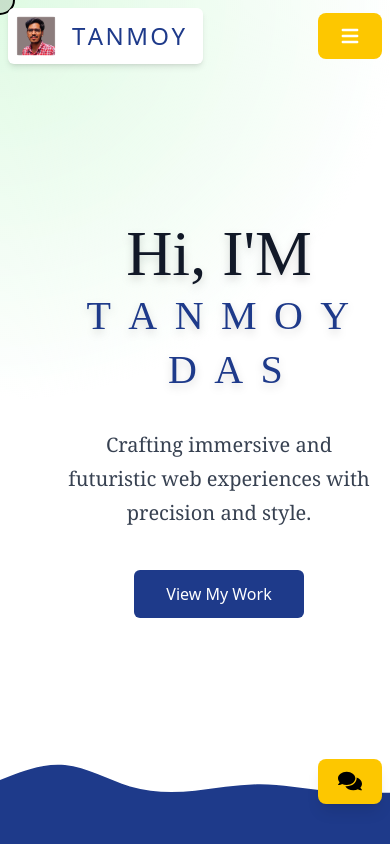
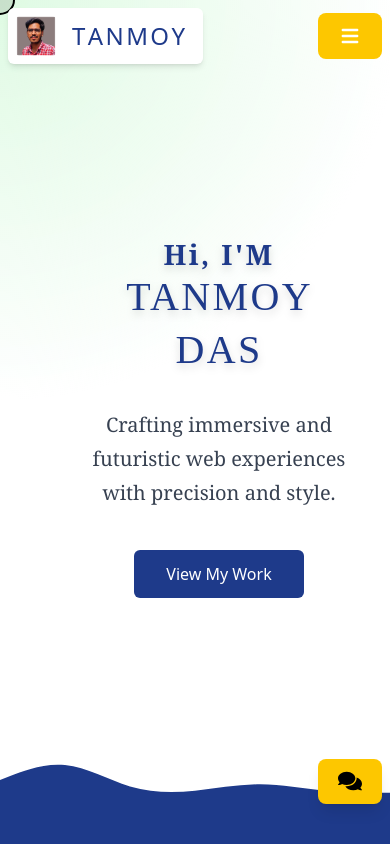
Before and after one commit to Tanmoy9088/mern-portfolio, a React (Vite) app in the folder client/: page / in a window 390 px wide. Shown: the top 844 px of the page. Built offline with nearby package versions, Linux system fonts and the light colour scheme; a web font is replaced by a local one.

Commit message:
mobile responsive bug fixed

```diff
--- a/client/src/components/Hero.css
+++ b/client/src/components/Hero.css
@@ -154,13 +154,17 @@ p{
 h1{
   font-weigth:800;
 }
+ .hero-h1 span{
+    font-size:60px;
+    margin:auto;
+  }
 @media(max-width: 480px){
   h1{
-    font-size: 28px;
+    font-size: 20px;
   }
   .hero-h1 span{
     font-size:40px;
-    margin-left: 15px;
+    margin:auto;
   }
   p{
     font-size: 20px;
--- a/client/src/components/Hero.jsx
+++ b/client/src/components/Hero.jsx
@@ -70,7 +70,7 @@ function Hero() {
       <div
         className="absolute inset-0 pointer-events-none z-10"
         style={{
-              background: `radial-gradient(
+          background: `radial-gradient(
             400px at ${mousePos.x}px ${mousePos.y}px,
             hsla(${hue}, 100%, 65%, 0.15),
             rgba(255,255,255,0.9)
@@ -120,12 +120,12 @@ function Hero() {
   <path fill="#FF0066" d="M59.5,-40.2C75.1,-27.9,84.4,-3.3,76.4,11.8C68.5,26.9,43.4,32.5,23.2,38.6C2.9,44.7,-12.5,51.3,-29.5,48.2C-46.6,45,-65.3,32.1,-65.7,18.4C-66.1,4.7,-48.3,-9.8,-34.3,-21.8C-20.3,-33.7,-10.1,-43.1,5.9,-47.9C22,-52.6,43.9,-52.6,59.5,-40.2Z" transform="translate(100 100)" />
 </svg> */}
         <h1 className="hero-h1 chonburi-regular sm:text-2xl md:text-6xl font-extrabold text-[#111827] drop-shadow-lg animate-float">
-          {"Hi, I'M "}
           <div
             className={`text-2xl inline-block mx-2 font-light tracking-widest relative group cursor-pointer ${
               isScrolled ? "text-[#0f0a24]" : "text-[#1E3A8A]"
             }`}
           >
+            <h1> Hi, I'M</h1>
             {[..."TANMOY DAS"].map((letter, i) => (
               <span
                 key={i}
@@ -151,7 +151,7 @@ function Hero() {
           to="PROJECTS"
           smooth={true}
           duration={600}
-          className="inline-block mt-10 px-8 py-3 bg-[#1E3A8A] text-[#ffffff] hover:text-[#f9dd51] font-semibold rounded-md hover:shadow-[0_0_10px_#514A00] transition-all hover:scale-105"
+          className="inline-block mt-10 px-8 py-3 bg-[#1E3A8A] text-[#ffffff] hover:text-yellow-400 font-semibold rounded-md hover:shadow-lg hover:shadow-yellow-400/50 transition-all hover:scale-105"
         >
           View My Work
         </Link>
@@ -164,7 +164,7 @@ function Hero() {
         preserveAspectRatio="none"
       >
         <path
-          fill={`${isScrolled ? '#3B82F6' : "#1E3A8A"}`}
+          fill={`${isScrolled ? "#3B82F6" : "#1E3A8A"}`}
           fillOpacity="1"
           d="M0,160L40,149.3C80,139,160,117,240,122.7C320,128,400,160,480,176C560,192,640,192,720,186.7C800,181,880,171,960,170.7C1040,171,1120,181,1200,186.7C1280,192,1360,192,1400,192L1440,192V320H0Z"
         ></path>
```
